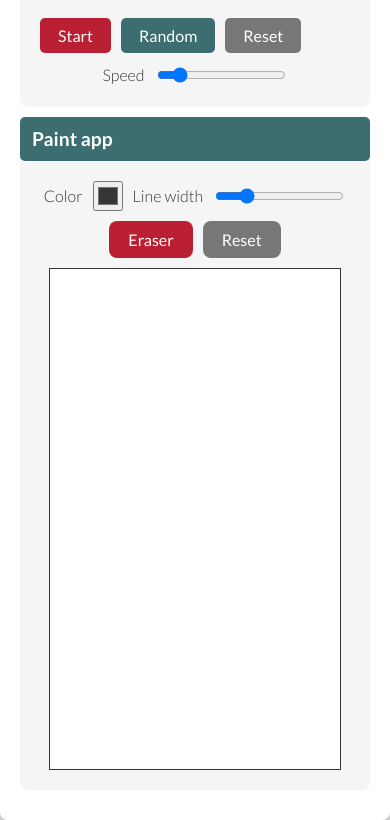
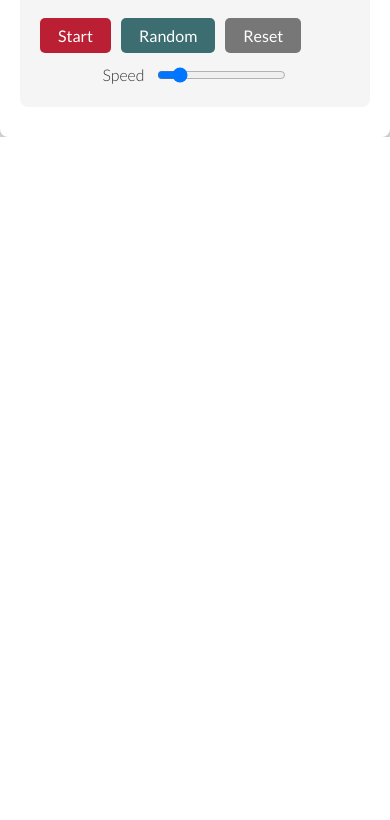
Before and after one commit to pablo3443/pablo3443.github.io, a React (Vite) app: page / in a window 390 px wide. Shown: the part 2387-3207 px from the top of the page. After the commit the page ends 2524 px from the top, so only its background shows below. Built offline with nearby package versions, Linux system fonts and the light colour scheme.

Commit message:
Hide paint for mobile

```diff
--- a/src/App.tsx
+++ b/src/App.tsx
@@ -91,10 +91,10 @@ function App() {
         <h2>Game of life</h2>
         <GameOfLife />
       </section>
-      <section className={styles.section}>
+      {window.innerWidth > 1000 && <section className={styles.section}>
         <h2>Paint app</h2>
         <PaintApp />
-      </section>
+      </section>}
     </div>
   )
 }
```
